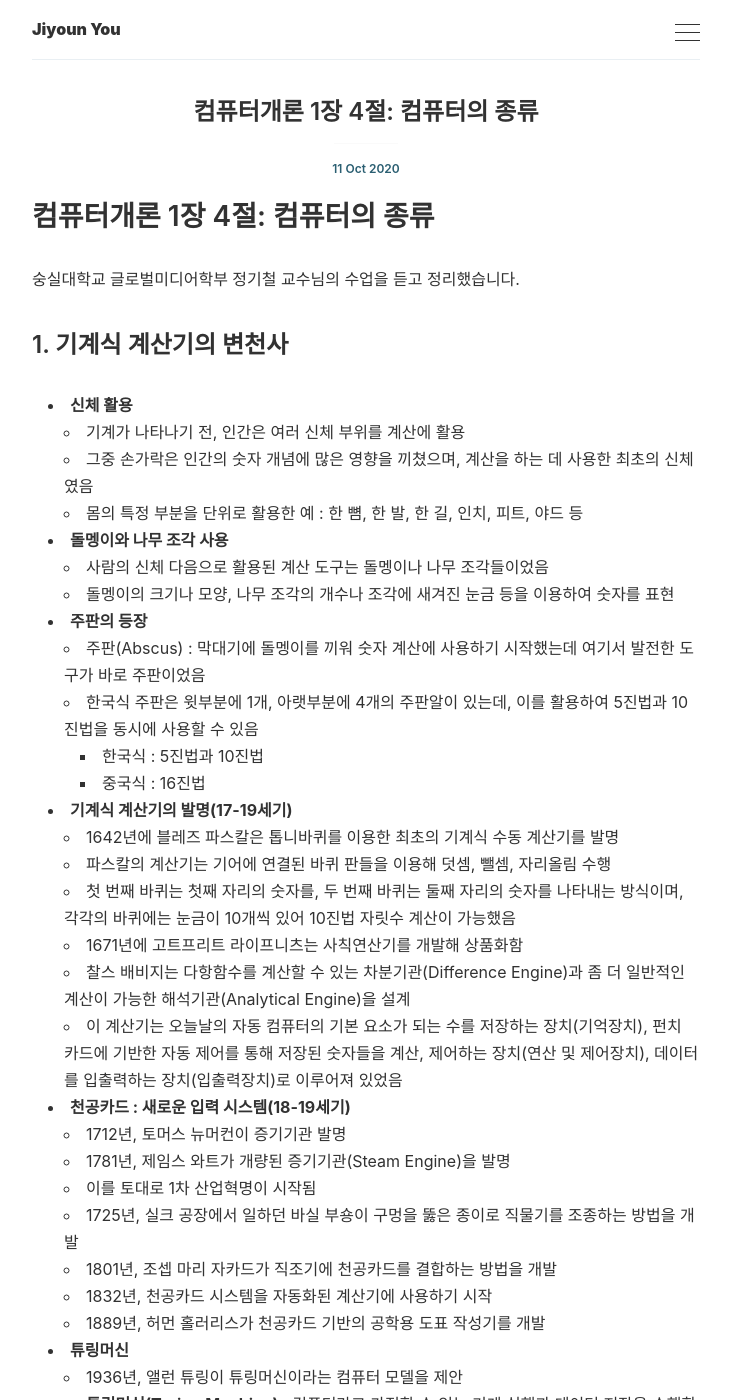
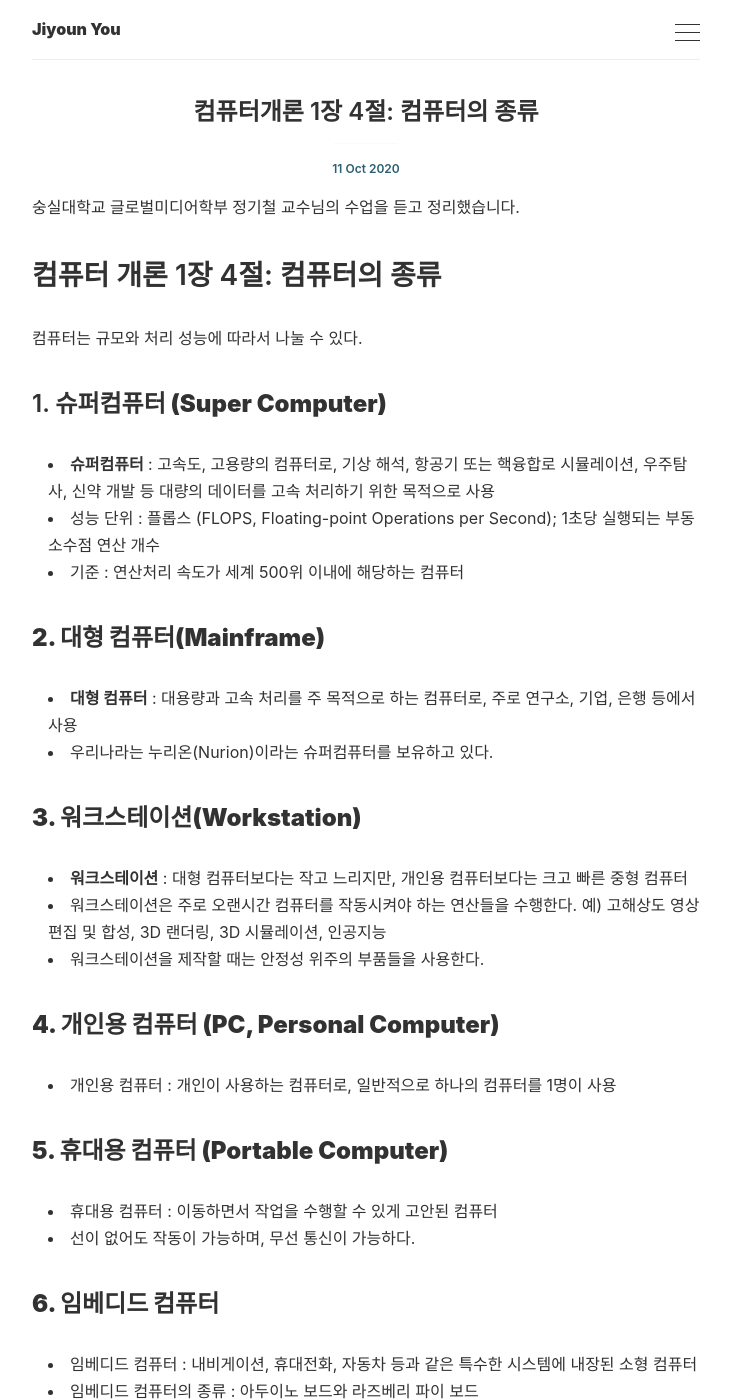
Before and after one commit to Jiyoun-Yoo/jiyoun-yoo.github.io, a Jekyll site: the page built from _posts/computer-science/2020-10-11-computer-science-chapter01-4.markdown, in a window 1280 px wide and 1400 px high. Shown: the whole window, without its empty margins (274-1005 px from the left). Built offline with Jekyll 4.4.1, drawn with Linux system fonts in a browser that asks for light colours; comment, search, counter and statistics services are not loaded; some of the changed text lies outside the part shown.

Commit message:
computerScience

```diff
--- a/_posts/computer-science/2020-10-10-computer-science-chapter01-1.markdown
+++ b/_posts/computer-science/2020-10-10-computer-science-chapter01-1.markdown
@@ -5,9 +5,9 @@ tags: [computer, computerscience, programming]
 #image: '/images/posts/XXX.jpg'
 ---
 
+숭실대학교 글로벌미디어학부 정기철 교수님의 수업을 듣고 정리했습니다.
+
 ## 컴퓨터개론 1장 1절: ICT와 4차 산업혁명
-
-숭실대학교 글로벌미디어학부 정기철 교수님의 수업을 듣고 정리했습니다.
 
 ### 1. ICT 기술의 개념
 - **ICT 기술 (정보통신기술)**
--- a/_posts/computer-science/2020-10-10-computer-science-chapter01-2.markdown
+++ b/_posts/computer-science/2020-10-10-computer-science-chapter01-2.markdown
@@ -5,9 +5,9 @@ tags: [computer, computerscience, programming]
 #image: '/images/posts/XXX.jpg'
 ---
 
+숭실대학교 글로벌미디어학부 정기철 교수님의 수업을 듣고 정리했습니다.
+
 ## 컴퓨터개론 1장 2절: 컴퓨터 개론
-
-숭실대학교 글로벌미디어학부 정기철 교수님의 수업을 듣고 정리했습니다.
 
 ### 1. 컴퓨터의 개념
 - 컴퓨터 (Computer): 전자회로를 이용해 다양한 종류의 데이터를 처리하는 기계
--- a/_posts/computer-science/2020-10-10-computer-science-chapter01-3 copy.markdown
+++ b/_posts/computer-science/2020-10-10-computer-science-chapter01-3 copy.markdown
@@ -5,9 +5,9 @@ tags: [computer, computerscience, programming]
 #image: '/images/posts/XXX.jpg'
 ---
 
+숭실대학교 글로벌미디어학부 정기철 교수님의 수업을 듣고 정리했습니다.
+
 ## 컴퓨터개론 1장 3절: 컴퓨터의 역사
-
-숭실대학교 글로벌미디어학부 정기철 교수님의 수업을 듣고 정리했습니다.
 
 ### 1. 기계식 계산기의 변천사
 - **신체 활용**
--- a/_posts/computer-science/2020-10-11-computer-science-chapter01-4.markdown
+++ b/_posts/computer-science/2020-10-11-computer-science-chapter01-4.markdown
@@ -5,82 +5,35 @@ tags: [computer, computerscience, programming]
 #image: '/images/posts/XXX.jpg'
 ---
 
-## 컴퓨터개론 1장 4절: 컴퓨터의 종류
-
 숭실대학교 글로벌미디어학부 정기철 교수님의 수업을 듣고 정리했습니다.
 
-### 1. 기계식 계산기의 변천사
-- **신체 활용**
-  - 기계가 나타나기 전, 인간은 여러 신체 부위를 계산에 활용
-  - 그중 손가락은 인간의 숫자 개념에 많은 영향을 끼쳤으며, 계산을 하는 데 사용한 최초의 신체였음
-  - 몸의 특정 부분을 단위로 활용한 예 : 한 뼘, 한 발, 한 길, 인치, 피트, 야드 등
-- **돌멩이와 나무 조각 사용**
-  - 사람의 신체 다음으로 활용된 계산 도구는 돌멩이나 나무 조각들이었음
-  - 돌멩이의 크기나 모양, 나무 조각의 개수나 조각에 새겨진 눈금 등을 이용하여 숫자를 표현
-- **주판의 등장**
-  - 주판(Abscus) : 막대기에 돌멩이를 끼워 숫자 계산에 사용하기 시작했는데 여기서 발전한 도구가 바로 주판이었음
-  - 한국식 주판은 윗부분에 1개, 아랫부분에 4개의 주판알이 있는데, 이를 활용하여 5진법과 10진법을 동시에 사용할 수 있음
-    - 한국식 :  5진법과 10진법
-    - 중국식 : 16진법
-- **기계식 계산기의 발명(17-19세기)**
-  - 1642년에 블레즈 파스칼은 톱니바퀴를 이용한 최초의 기계식 수동 계산기를 발명
-  - 파스칼의 계산기는 기어에 연결된 바퀴 판들을 이용해 덧셈, 뺄셈, 자리올림 수행
-  - 첫 번째 바퀴는 첫째 자리의 숫자를, 두 번째 바퀴는 둘째 자리의 숫자를 나타내는 방식이며, 각각의 바퀴에는 눈금이 10개씩 있어 10진법 자릿수 계산이 가능했음
-  - 1671년에 고트프리트 라이프니츠는 사칙연산기를 개발해 상품화함
-  - 찰스 배비지는 다항함수를 계산할 수 있는 차분기관(Difference Engine)과 좀 더 일반적인 계산이 가능한 해석기관(Analytical Engine)을 설계
-  - 이 계산기는 오늘날의 자동 컴퓨터의 기본 요소가 되는 수를 저장하는 장치(기억장치), 펀치 카드에 기반한 자동 제어를 통해 저장된 숫자들을 계산, 제어하는 장치(연산 및 제어장치), 데이터를 입출력하는 장치(입출력장치)로 이루어져 있었음
-- **천공카드 : 새로운 입력 시스템(18-19세기)**
-  - 1712년, 토머스 뉴머컨이 증기기관 발명
-  - 1781년, 제임스 와트가 개량된 증기기관(Steam Engine)을 발명
-  - 이를 토대로 1차 산업혁명이 시작됨
-  - 1725년, 실크 공장에서 일하던 바실 부숑이 구멍을 뚫은 종이로 직물기를 조종하는 방법을 개발
-  - 1801년, 조셉 마리 자카드가 직조기에 천공카드를 결합하는 방법을 개발
-  - 1832년, 천공카드 시스템을 자동화된 계산기에 사용하기 시작
-  - 1889년, 허먼 홀러리스가 천공카드 기반의 공학용 도표 작성기를 개발
-- **튜링머신**
-  - 1936년, 앨런 튜링이 튜링머신이라는 컴퓨터 모델을 제안
-  - **튜링머신(Turing Machine)** : 컴퓨터라고 가정할 수 있는 기계 실행과 데이터 저장을 수행할 수 있는 추상적인 계산 모델
-  - Turing과 관련된 것들
-    - Turing test : 어떤 대상이 지능이 있는지 없는지를 테스트하는 방법 (사람이 판단
-    - CAPTCHA : 웹사이트에 가입을 할 때 본인이 사람이라는 것을 증명하기 위해서 어떤 문자를 입력하는 것 (컴퓨터가 판단)
+## 컴퓨터 개론 1장 4절: 컴퓨터의 종류
 
-### 2. 전자식 컴퓨터의 시초
-- **전자식 컴퓨터의 개발**
-  - **ABC** : 1942년 미국의 존 아타나소프가 선형 방정식을 해결하기 위해 개발한 세계 최초의 전자식 컴퓨터
-  - **마크원(Mark-I)** : 1944년에 개발된 마크원은 전자식이 아닌 **전기 기계식**이지만, 배비지의 해석기관이 실제로 구현된 기계로 여겨지고 있음
-  - **애니악(ENIAC)** : 1946년에 다용도 전자식 컴퓨터로 개발되었음
-    - 특징 : 18,000여 개의 진공관이 사용된 30톤의 거대한 기계, 2차 세계대전 중 탄도 계산 등을 하기 위해 개발, 10진법을 사용
-    - 단점 : **외부 프로그래밍** 방식이었으므로 작업에 따라 배선판을 교체해야 하는 번거로움, 평균 7분에 1번 오류 발생, 시설 운영 전담 팀이 따로 필요한 고가의 기계
-- **내장형 프로그램 방식 구현**
-  - 1945년 폰 노이만(Von Neumann)이 프로그램 내장 방식을 제안
-  - 1949년에 에드삭(EDSAC), 1950년에 에드박(EDVAC)이 개발되었는데, 모두 프로그램 내장 방식 을 구현함
-  - 1951년에 최초의 상용 컴퓨터, 유니박 I(UNIVAC-I) 개발
+컴퓨터는 규모와 처리 성능에 따라서 나눌 수 있다.
 
-### 3. 개인용 컴퓨터 등장
-- 개인용 컴퓨터의 등장은 초집적회로(VLSI)의 개발로 가능해짐
-- 1970년대 후반에 가정마다 한 대 이상의 컴퓨터가 보급되기 시작했음
-- 1975년, 최초의 상업용 마이크로 컴퓨터 알테어 8800개발
-- 1976년, 애플에서 애플 I 출시
-- 1981년, IBM에서 IBM5150 출시
+### 1. **슈퍼컴퓨터 (Super Computer)**
+- **슈퍼컴퓨터** : 고속도, 고용량의 컴퓨터로, 기상 해석, 항공기 또는 핵융합로 시뮬레이션, 우주탐사, 신약 개발 등 대량의 데이터를 고속 처리하기 위한 목적으로 사용
+- 성능 단위 :  플롭스 (FLOPS, Floating-point Operations per Second);
+		    1초당 실행되는 부동소수점 연산 개수
+- 기준 : 연산처리 속도가 세계 500위 이내에 해당하는 컴퓨터
 
-### 4. 인터넷 시대의 도래
-- 인터넷(Internet)은 원래 미국 국방성의 고등군사연구계획국(ARPA)에서 시작된 프로젝트였음
-- 초창기 인터넷은 연구소나 대학에서 주로 사용
-- 네트워크 속도가 빨라지면서 다양한 멀티미디어 데이터 전송이 가능해짐
-- 인터넷 사용 인구가 폭발적으로 증가하자 새로운 서비스도 지속적으로 등장함
+### **2. 대형 컴퓨터(Mainframe)**
+- **대형 컴퓨터** : 대용량과 고속 처리를 주 목적으로 하는 컴퓨터로, 주로 연구소, 기업, 은행 등에서 사용
+- 우리나라는  누리온(Nurion)이라는 슈퍼컴퓨터를 보유하고 있다.
 
-### 5. 모바일 컴퓨팅 시대
-- '1가구 1컴퓨터'시대 → '1인 다() 컴퓨터' 시대
-- 컴퓨터의 시장 규모는 극대화되고 개개인에게 최적화된 소프트웨어 제작과 서비스 제공도 가능해졌으며, 또한 SNS도 활성화되고 있음
-- 모바일 컴퓨팅이 가능하기 위한 기반 기술
-  - 고속 네트워크
-  - 모바일 하드웨어
-  - 모바일 소프트웨어
-- 5G가 보급되면서 다양한 정보 기기들이 서로 연결되고 인간에게 새로운 편의와 가치를 제공해 줄 것으로 전망
-- 5G 시대에는 스마트폰과 같은 통신 장비 외에도 AI, IoT, VR, 자율주행 자동차 등이 실생활에서 광범위하게 사용될 전망
-- **컴퓨터 하드웨어의 발전역사**
-  - **제0세대**(1950년대 이전) : 전자석을 기반으로 만들어진 부품인 릴레이를 이용한 컴퓨터 Z1, Z2, Z3, 마크원(Mark-I), 마크투(Mark-II) 출시됨
-  - **제1세대**(1950년대 초) : 1904년에 개발된 진공관은 전력 소모가 크고 열을 많이 발생시켜 대형 냉각 장치가 필요해 컴퓨터의 크기가 커짐
-  - **제2세대**(1950년대 말) : 1947년에 개발된 트랜지스터는 크기가 작고 전력 소비가 안정적이며 속도가 빠르고 발열이 적었음
-  - **제3세대**(1964-1970년) : 1959년에 개발된 직접회로(IC)로 인해 컴퓨터 크기는 작아지고 속도도 빨라짐
-  - **제4세대**(1971년-현재) : 1970년대 초에 등장한 초고밀도직접회로(VLSI)는 개인용 컴퓨터가 생산되는 데 큰 영향을 미침
+### **3. 워크스테이션(Workstation)**
+- **워크스테이션** : 대형 컴퓨터보다는 작고 느리지만, 개인용 컴퓨터보다는 크고 빠른 중형 컴퓨터
+- 워크스테이션은 주로 오랜시간 컴퓨터를 작동시켜야 하는 연산들을 수행한다.
+  예) 고해상도 영상 편집 및 합성, 3D 랜더링, 3D 시뮬레이션, 인공지능
+- 워크스테이션을 제작할 때는 안정성 위주의 부품들을 사용한다.
+
+### **4. 개인용 컴퓨터 (PC, Personal Computer)**
+- 개인용 컴퓨터 : 개인이 사용하는 컴퓨터로, 일반적으로 하나의 컴퓨터를 1명이 사용
+
+### **5. 휴대용 컴퓨터 (Portable Computer)**
+- 휴대용 컴퓨터 : 이동하면서 작업을 수행할 수 있게 고안된 컴퓨터
+- 선이 없어도 작동이 가능하며, 무선 통신이 가능하다.
+
+### **6. 임베디드 컴퓨터**
+- 임베디드 컴퓨터 : 내비게이션, 휴대전화, 자동차 등과 같은 특수한 시스템에 내장된 소형 컴퓨터
+- 임베디드 컴퓨터의 종류 : 아두이노 보드와 라즈베리 파이 보드
```
Also changed, not shown: _posts/computer-science/2020-10-11-computer-science-chapter01-6.markdown (added, +63 -0 lines), _posts/computer-science/2020-10-12-computer-science-chapter02-1.markdown (added, +42 -0 lines).
